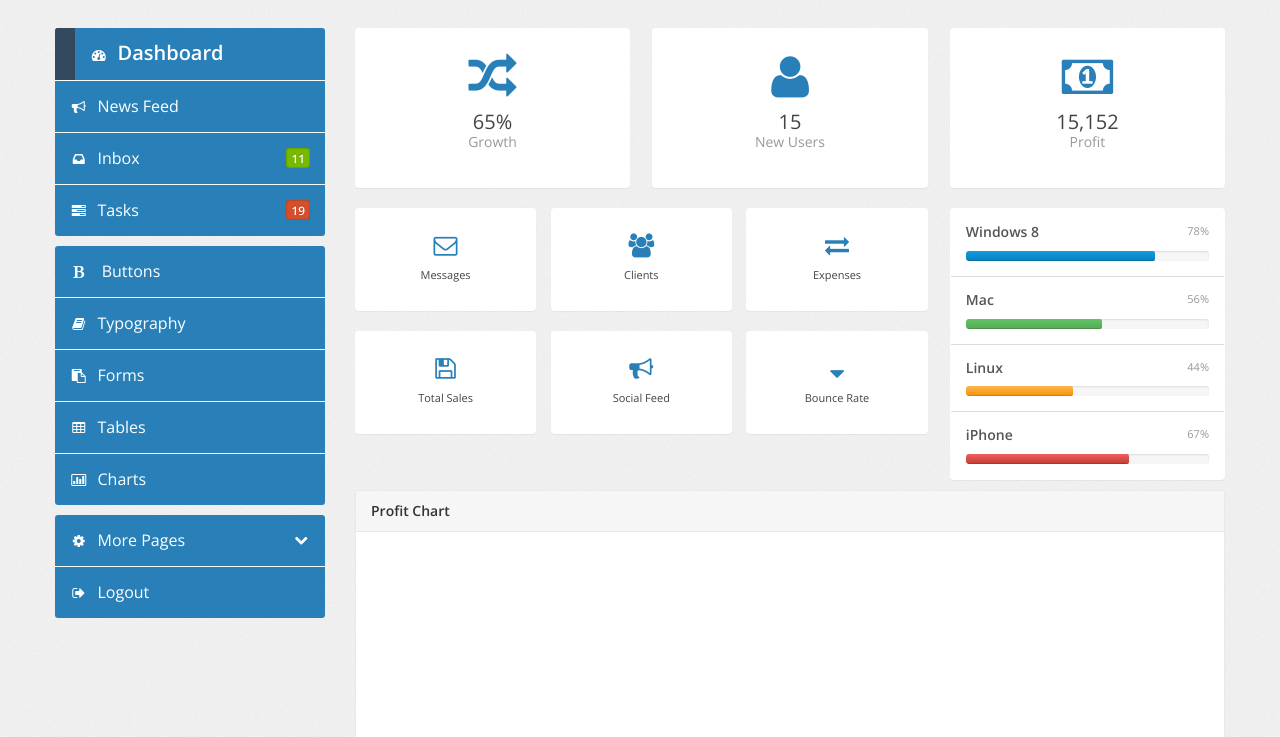
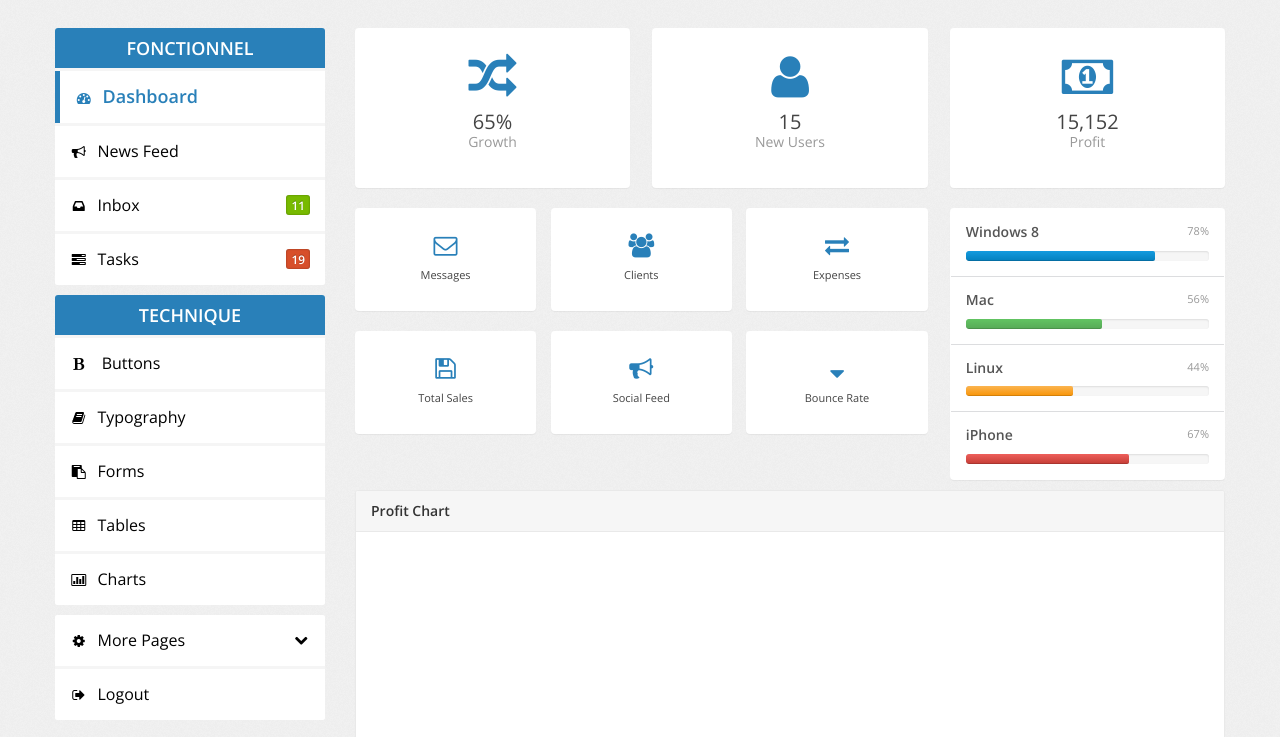
Before and after one commit to MonkeyDUnwesh/html5-templates, a plain HTML site: page edmin/index.html in a window 1280 px wide. Shown: the part 63-800 px from the top of the page. Drawn offline with nearby package versions, Linux system fonts and the light colour scheme.

Commit message:
Clean left sidebar from full blue to white

```diff
--- a/edmin/css/style.scss
+++ b/edmin/css/style.scss
@@ -2229,6 +2229,7 @@ fieldset[disabled] {
   }
 }
 
+
 .sidebar-user {
   .user-avatar {
     background: $white;
@@ -2280,8 +2281,17 @@ fieldset[disabled] {
     padding: 15px;
     text-decoration: none !important;
   }
+  .menu-header {
+    text-transform: uppercase;
+    text-align: center;
+    font-weight: bold;
+    padding: 10px;
+    font-size: 18px;
+    color: $white;
+    background-color: $color_belize_hole_approx;
+  }
   .menu-icon {
-    color: $white;
+    color: $black;
     margin-right: 10px;
     transition: all .2s ease-in-out;
     -moz-transition: all .2s ease-in-out;
@@ -2309,17 +2319,20 @@ fieldset[disabled] {
   }
   > li {
     + li {
-      border-top: 1px solid $white;
+      border-top: 3px solid $color_wild_sand_approx;
     }
     > .active {
-      font-size:20px;
-      color: $white;
+      color: $color_belize_hole_approx;
+      font-size: 18px;
       font-weight:bold;
-      border-left:20px solid $color_pickled_bluewood_approx;
+      border-left:5px solid $color_belize_hole_approx;
+      .menu-icon {
+        color: $color_belize_hole_approx;
+      }
     }
     > a {
-      background-color: $color_belize_hole_approx;
-      color: $white;
+      background-color: $white;
+      color: $black;
       font-size: 16px;
       transition: all .2s ease-in-out;
       -moz-transition: all .2s ease-in-out;
@@ -2341,11 +2354,12 @@ fieldset[disabled] {
         }
       }
       &:hover {
-        background-color: $color_pickled_bluewood_approx;
-        color: $alabaster;
-        border-left:5px solid $white;
+        color: $color_belize_hole_approx;
+        font-size: 18px;
+        font-weight:bold;
+        border-left:5px solid $color_belize_hole_approx;
         .menu-icon {
-          color: $white;
+          color: $color_belize_hole_approx;
         }
       }
     }
--- a/edmin/index.html
+++ b/edmin/index.html
@@ -66,7 +66,9 @@
                 <div class="row">
                     <div class="span3">
                         <div class="sidebar">
+
                             <ul class="widget widget-menu unstyled">
+                                <li class="menu-header"> Fonctionnel </li>
                                 <li><a  class="active" href="index.html"><i class="menu-icon icon-dashboard"></i>Dashboard
                                 </a></li>
                                 <li><a href="activity.html"><i class="menu-icon icon-bullhorn"></i>News Feed </a>
@@ -80,6 +82,7 @@
 
 
                             <ul class="widget widget-menu unstyled">
+                                <li class="menu-header"> Technique </li>
                                 <li><a href="ui-button-icon.html"><i class="menu-icon icon-bold"></i> Buttons </a></li>
                                 <li><a href="ui-typography.html"><i class="menu-icon icon-book"></i>Typography </a></li>
                                 <li><a href="form.html"><i class="menu-icon icon-paste"></i>Forms </a></li>
```
Also changed, not shown: edmin/css/style.css, 1 other file.
